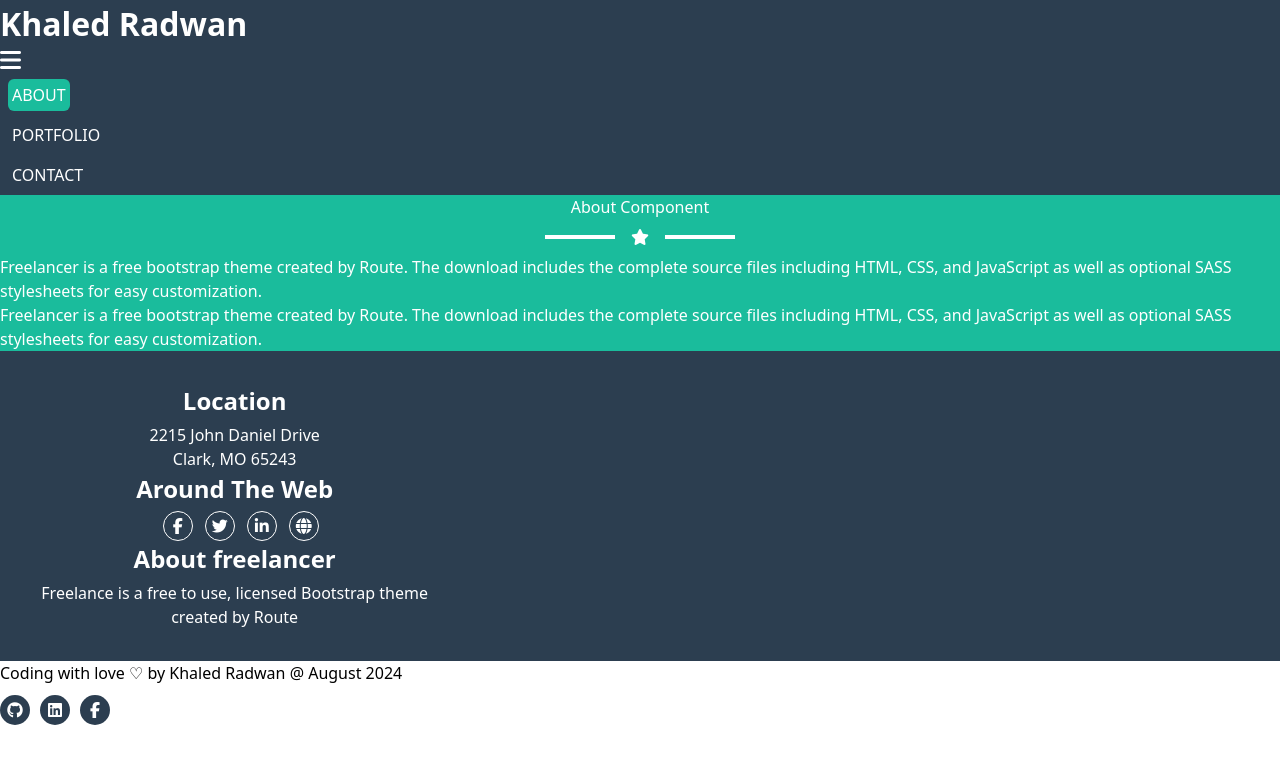
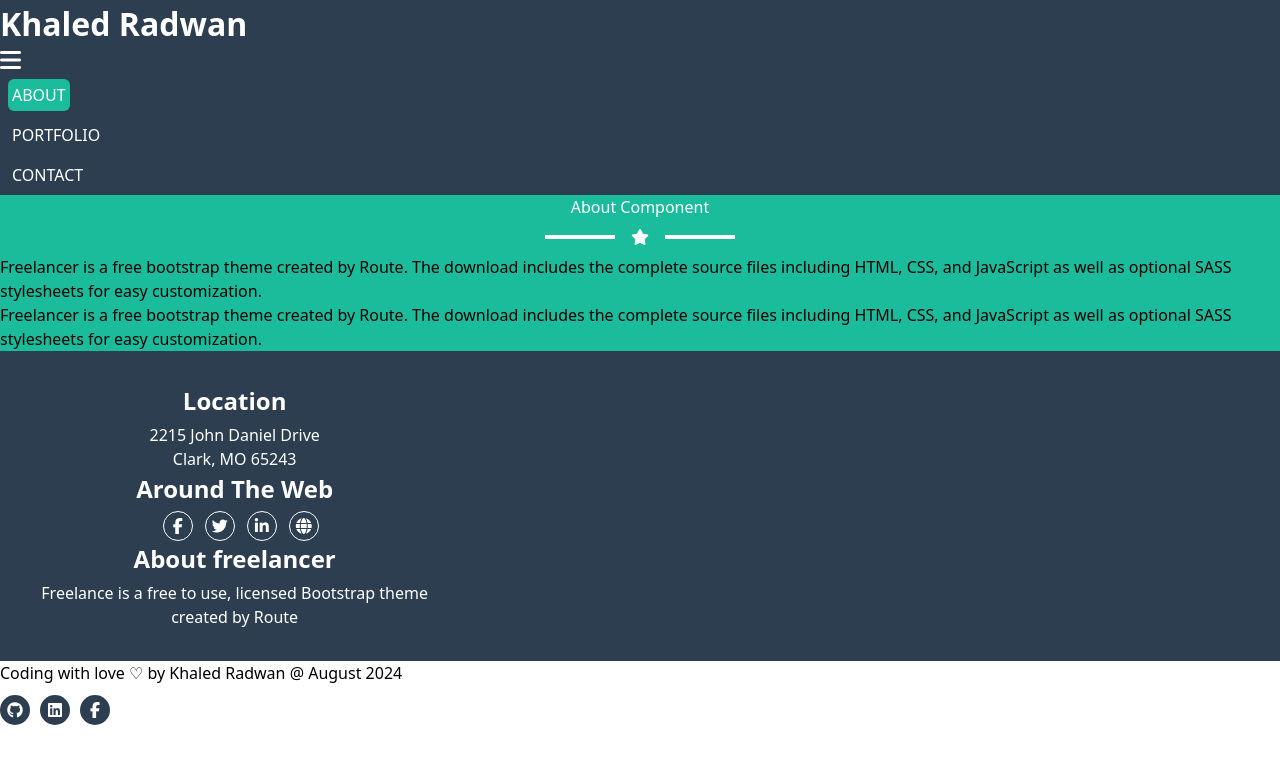
Before and after one commit to khaledradwan96/Portfolio, a React (Vite) app: page /about in a window 1280 px wide. Shown: the top 764 px of the page. Built offline with nearby package versions, Linux system fonts and the light colour scheme.

Commit message:
edit some style and structure of html code

```diff
--- a/src/App.css
+++ b/src/App.css
@@ -1,4 +1,4 @@
-.content {
+.heading {
   color: #fff;
   display: flex;
   flex-direction: column;
--- a/src/Components/About/About.jsx
+++ b/src/Components/About/About.jsx
@@ -6,15 +6,17 @@ import './about.css'
 export default function About() {
     return <>
         <div className='about'>
-            <div className="container mx-auto flex justify-center items-center h-screen">
-                <div className='content'>
+            <div className="container mx-auto p-4 flex justify-center items-center h-screen">
+                <div>
+                    <div className='heading'>
                     <h3 className='text-2xl font-bold mt-5'>About Component</h3>
                     <div className='starIcon'>
                         <span></span>
                         <i className='fa-solid fa-star'></i>
                         <span></span>
                     </div>
-                    <div className='flex flex-col md:flex-row gap-5'>
+                    </div>
+                    <div className='flex flex-col md:flex-row gap-5 text-white'>
                         <p>
                             Freelancer is a free bootstrap theme created by Route. The download includes the complete source files including HTML, CSS, and JavaScript as well as optional SASS stylesheets for easy customization.
                         </p>
--- /dev/null
+++ b/src/Components/Contact/Contact.css
@@ -0,0 +1,6 @@
+.contact .heading {
+  color: #2c3e50;
+}
+.contact .heading span {
+  background-color: #2c3e50;
+}
--- a/src/Components/Contact/Contact.jsx
+++ b/src/Components/Contact/Contact.jsx
@@ -2,14 +2,12 @@
 /* eslint-disable no-unused-vars */
 
 import React , { useState , useEffect} from 'react'
-import style from './Contact.module.css'
+import './Contact.css'
 
 export default function Contact() {
     const [Count, setCount] = useState(0)
     useEffect(()=>{
 
     }, [])
-    return <>
-        <h2>Contact</h2>
-    </>
+
 }
--- a/src/Components/NavBar/NavBar.jsx
+++ b/src/Components/NavBar/NavBar.jsx
@@ -9,7 +9,7 @@ export default function NavBar() {
         navLinks.classList.toggle('hidden')
     }
     return <>
-        <nav className='navBar md:fixed top-0 left-0 right-0'>
+        <nav className='navBar md:fixed top-0 left-0 right-0 z-50'>
             <div className='container p-4 mx-auto flex flex-row flex-wrap justify-between items-center'>
                 <div className='logo'>
                     <h3><NavLink to=''>Khaled Radwan</NavLink></h3>
--- a/src/Components/Portfolio/Portfolio.css
+++ b/src/Components/Portfolio/Portfolio.css
@@ -1,4 +1,4 @@
-.portfolio .content {
+.portfolio .heading {
   color: #2c3e50;
 }
 .portfolio .starIcon span {
--- a/src/Components/Portfolio/Portfolio.jsx
+++ b/src/Components/Portfolio/Portfolio.jsx
@@ -16,15 +16,16 @@ export default function Portfolio() {
         setFullScreenImg(null)
     }
     return <>
-        <div className='portfolio md:pt-20 h-screen'>
-            <div className="container p-4 mx-auto flex justify-center items-center">
-                <div className='content'>
+        <div className='portfolio md:pt-20 min-h-screen'>
+            <div className="container p-4 mx-auto">
+                <div className='heading'>
                     <h3 className='text-2xl font-bold mt-5'>Portfolio</h3>
                     <div className='starIcon'>
                         <span></span>
                         <i className='fa-solid fa-star'></i>
                         <span></span>
                     </div>
+                </div>
                     <div className='cards-group mt-5 grid gap-5 grid-cols-1 md:grid-cols-2 lg:grid-cols-3'>
                         <div className='card' onClick={()=> handleImageClick(poert1)}>
                             <img src={poert1} alt="" />
@@ -68,7 +69,6 @@ export default function Portfolio() {
                         <img src={fullScreenImg} alt="Full Screen" className='fullscreen-image' />
                     </div>
                 )}
-                </div>
             </div>
         </div>
     </>
```
